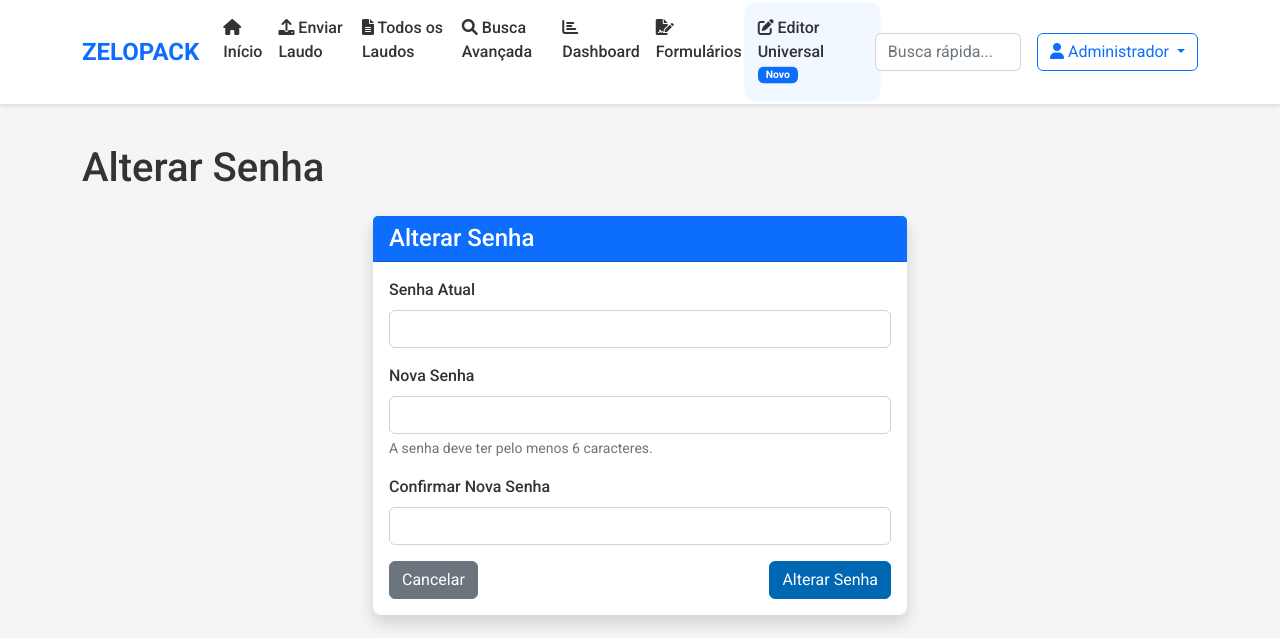
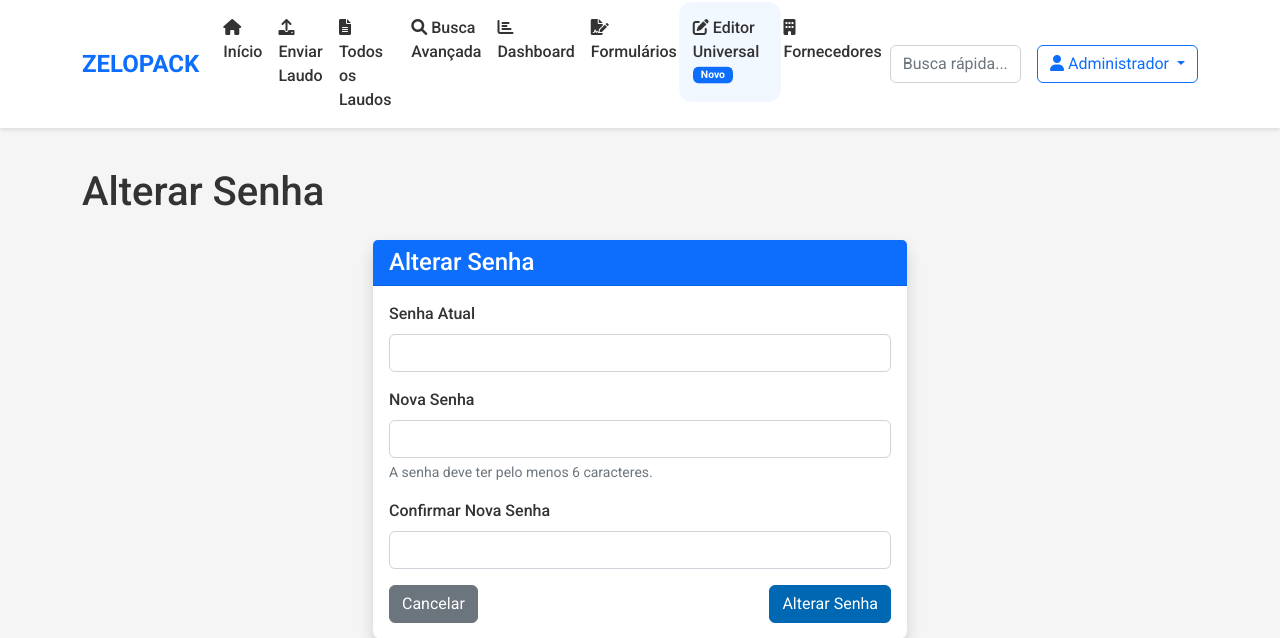
Before and after one commit to alexbrzlink/Zelopack-funcional-Pc, a Flask app: page /auth/change-password in a window 1280 px wide. Shown: the top 638 px of the page. Run offline with Flask 3, Linux system fonts and the light colour scheme; a user stored in the database is signed in; some libraries are stand-ins or nearby versions.

Commit message:
Show a new page with a list of suppliers on the navigation bar
Adds suppliers page link to base template and updates base template inheritance.

Replit-Commit-Author: Agent
Replit-Commit-Session-Id: 407c5b4b-e621-4fca-bbd7-5ea8c5402826
Replit-Commit-Screenshot-Url: https://storage.googleapis.com/screenshot-production-us-central1/0936213f-66be-4584-b6d4-d314d28b2f20/fae6fa7e-66b8-4bd0-849f-861a54fe260d.jpg

```diff
--- a/templates/base.html
+++ b/templates/base.html
@@ -96,6 +96,11 @@
                     <li class="nav-item">
                         <a class="nav-link highlight-nav-item" href="{{ url_for('editor.index') }}">
                             <i class="fas fa-edit"></i> Editor Universal <span class="badge bg-primary">Novo</span>
+                        </a>
+                    </li>
+                    <li class="nav-item">
+                        <a class="nav-link" href="{{ url_for('reports.suppliers') }}">
+                            <i class="fas fa-building"></i> Fornecedores
                         </a>
                     </li>
                 </ul>
--- a/templates/reports/suppliers.html
+++ b/templates/reports/suppliers.html
@@ -1,4 +1,4 @@
-{% extends "layout.html" %}
+{% extends "base.html" %}
 
 {% block content %}
 <div class="container-fluid py-4">
```
